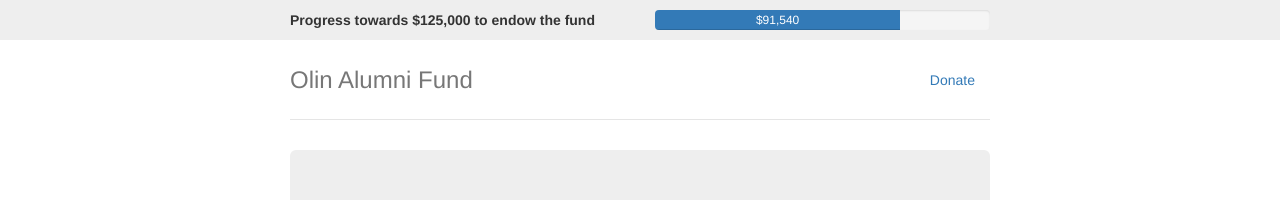
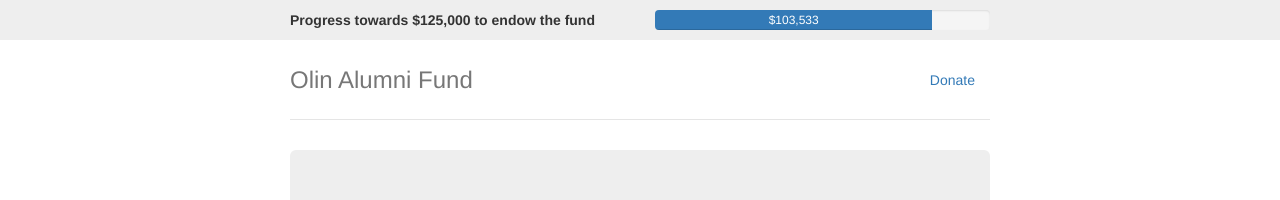
Before and after one commit to olinalumni/olinalumnifund.org, a Jekyll site: the page built from index.html, in a window 1280 px wide. Shown: the top 200 px of the page. Built offline with Jekyll 4.4.1, drawn with Linux system fonts in a browser that asks for light colours; nearby versions of some CDN libraries.

Commit message:
Update progress bar for 103,533

```diff
--- a/_layouts/default.html
+++ b/_layouts/default.html
@@ -24,8 +24,8 @@
         </div>
         <div class="col-md-6">
           <div class="progress">
-            <div class="progress-bar" role="progressbar" aria-valuenow="60" aria-valuemin="0" aria-valuemax="100" style="min-width:4em;width: 73.2%;">
-              $91,540
+            <div class="progress-bar" role="progressbar" aria-valuenow="60" aria-valuemin="0" aria-valuemax="100" style="min-width:4em;width: 82.8%;">
+              $103,533
             </div>
           </div>
         </div>
```
